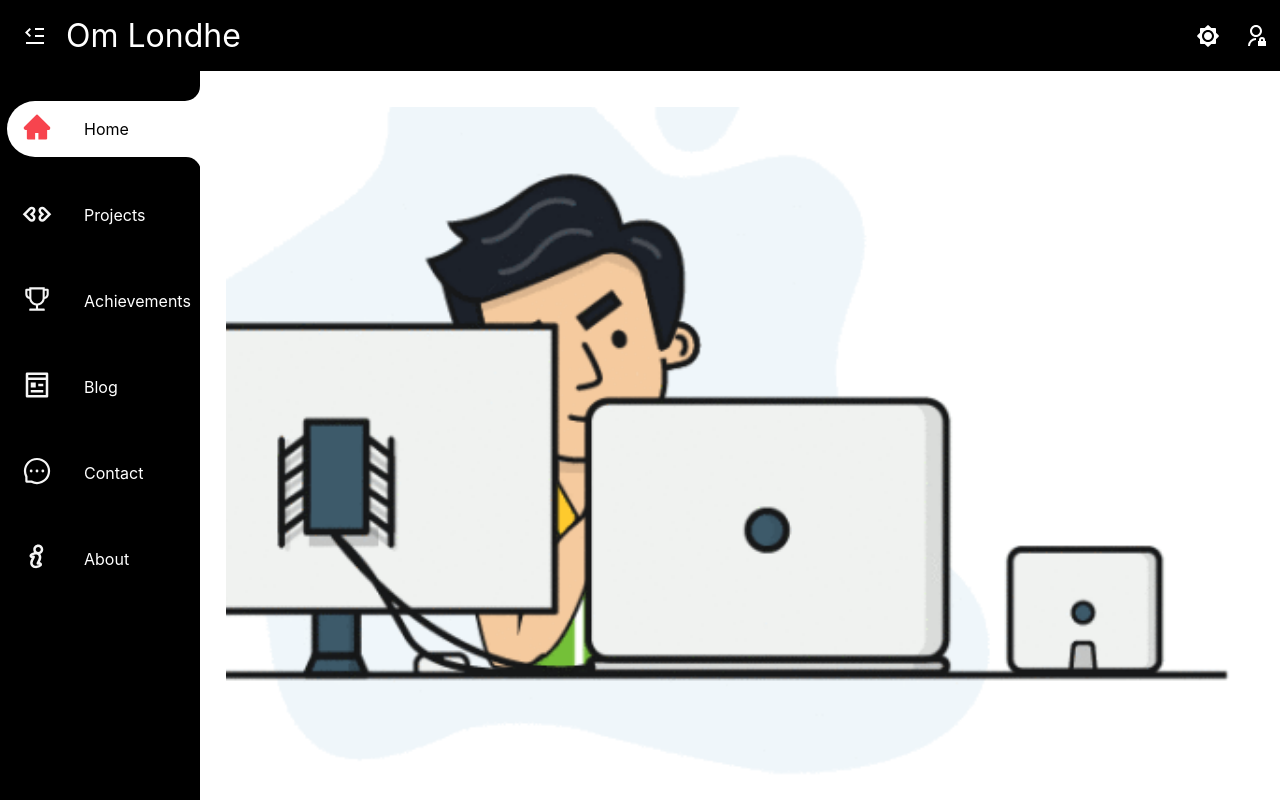
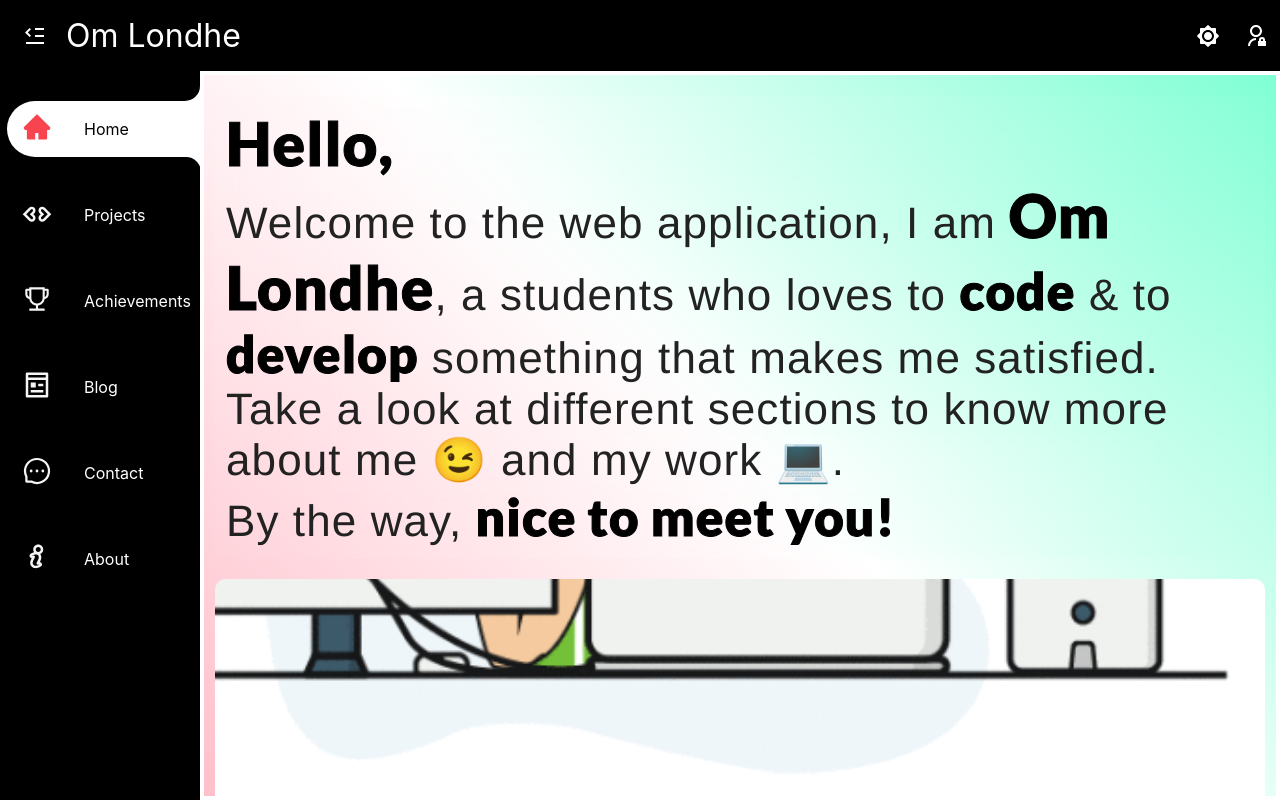
Before and after one commit to DevOM3/portfolio, a Next.js app: page / in a window 1280 px wide. Built offline with nearby package versions, Linux system fonts and the light colour scheme.

Commit message:
While making homapage

```diff
--- a/pages/index.tsx
+++ b/pages/index.tsx
@@ -1,4 +1,3 @@
-import { useEffect } from "react";
 import { useStateValue } from "../context/StateProvider";
 import styles from "../styles/pages/Home.module.css";
 
@@ -9,17 +8,18 @@ export default function Home() {
     <div
       className={styles.container}
       style={{
-        background: mode === "dark" ? "#111" : "#fff",
+        background:
+          mode === "dark"
+            ? "linear-gradient(45deg, black, #111, #222)"
+            : "linear-gradient(45deg, pink, white, aquamarine)",
       }}
     >
       <div
         className={styles.hero}
-        style={{ color: mode === "dark" ? "#ddd" : "#222" }}
+        style={{
+          color: mode === "dark" ? "#ddd" : "#222",
+        }}
       >
-        <div
-          className={styles.heroImage}
-          style={{ filter: mode === "dark" ? "grayscale(100%)" : "none" }}
-        ></div>
         <p id="welcomeText" className={styles.welcomeText}>
           <span
             style={{
@@ -29,15 +29,7 @@ export default function Home() {
             Hello,
           </span>
           <br />
-          <span
-            style={{
-              fontSize: 51,
-              color: mode === "dark" ? "white" : "black",
-            }}
-          >
-            Welcome
-          </span>{" "}
-          to the web application, I am
+          Welcome to the web application, I am
           <span
             style={{
               color: mode === "dark" ? "white" : "black",
@@ -64,7 +56,7 @@ export default function Home() {
             develop
           </span>{" "}
           something that makes me satisfied. Take a look at different sections
-          to know more about me 😉.
+          to know more about me 😉 and my work 💻.
           <br />
           By the way,{" "}
           <span
@@ -76,11 +68,8 @@ export default function Home() {
             nice to meet you!
           </span>
         </p>
-        <div
-          className={styles.heroImage}
-          // style={{ filter: mode === "dark" ? "grayscale(100%)" : "none" }}
-        ></div>
       </div>
+      <div className={styles.heroImage}></div>
     </div>
   );
 }
--- a/styles/pages/Home.module.css
+++ b/styles/pages/Home.module.css
@@ -8,13 +8,14 @@
   height: calc(100% - 71px);
   overflow: scroll;
 }
-
 .container::-webkit-scrollbar {
   display: none;
 }
 
 .hero {
+  margin-top: 21px;
   padding: 11px;
+  backdrop-filter: blur(51px);
 }
 
 .welcomeText {
@@ -29,12 +30,13 @@
   font-size: 60px;
   -webkit-text-stroke: 1px;
   color: transparent;
-  font-weight: 51px !important;
+  font-weight: 111px !important;
   font-family: "Lato", sans-serif;
 }
 
 .heroImage {
   margin-top: 21px;
+  margin-bottom: 11px;
   height: calc(100vh - 100px);
   width: 100%;
   background: url("../../public/images/home.gif");
```
